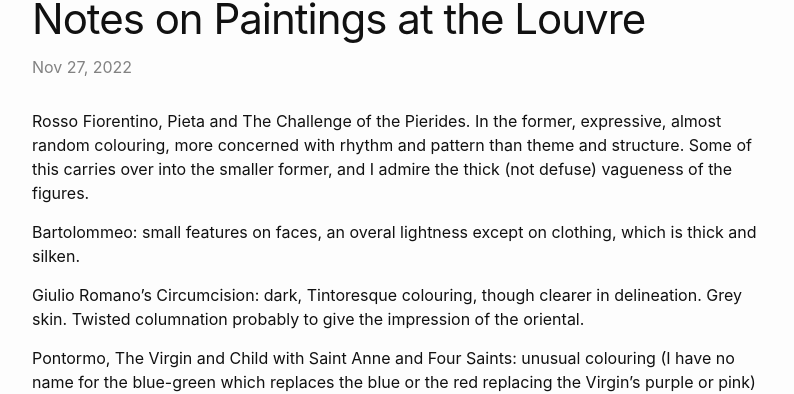
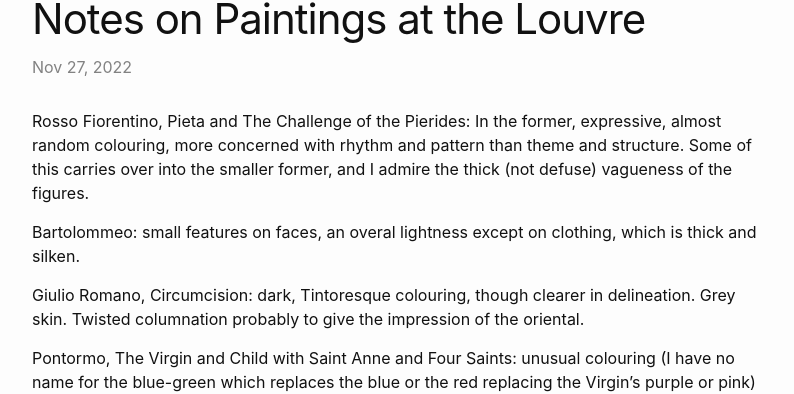
Before and after one commit to TheatrumMundi/TheatrumMundi, a Jekyll site: the page built from _posts/2022-11-27-notes-on-paintings-at-the-louvre.markdown, in a window 1280 px wide. Shown: the part 165-559 px from the top of the page, without its empty margins (238-1032 px from the left). Built offline with Jekyll 4.4.1, drawn with Linux system fonts in a browser that asks for light colours; some web fonts are replaced.

Commit message:
Update 2022-11-27-notes-on-paintings-at-the-louvre.markdown

```diff
--- a/_posts/2022-11-27-notes-on-paintings-at-the-louvre.markdown
+++ b/_posts/2022-11-27-notes-on-paintings-at-the-louvre.markdown
@@ -4,13 +4,13 @@ title:  "Notes on Paintings at the Louvre"
 date:   2022-11-27 14:18:00 +0100
 categories: jekyll update
 ---
-Rosso Fiorentino, Pieta and The Challenge of the Pierides. In the former, expressive, almost random colouring, more concerned with rhythm and pattern than theme and structure. Some of this carries over into the smaller former, and I admire the thick (not defuse) vagueness of the figures.
+Rosso Fiorentino, Pieta and The Challenge of the Pierides: In the former, expressive, almost random colouring, more concerned with rhythm and pattern than theme and structure. Some of this carries over into the smaller former, and I admire the thick (not defuse) vagueness of the figures.
 
 
 Bartolommeo: small features on faces, an overal lightness except on clothing, which is thick and silken.
 
 
-Giulio Romano's Circumcision: dark, Tintoresque colouring, though clearer in delineation. Grey skin. Twisted columnation probably to give the impression of the oriental.
+Giulio Romano, Circumcision: dark, Tintoresque colouring, though clearer in delineation. Grey skin. Twisted columnation probably to give the impression of the oriental.
 
 
 Pontormo, The Virgin and Child with Saint Anne and Four Saints: unusual colouring (I have no name for the blue-green which replaces the blue or the red replacing the Virgin's purple or pink) and enlongated swanish figures.
```
